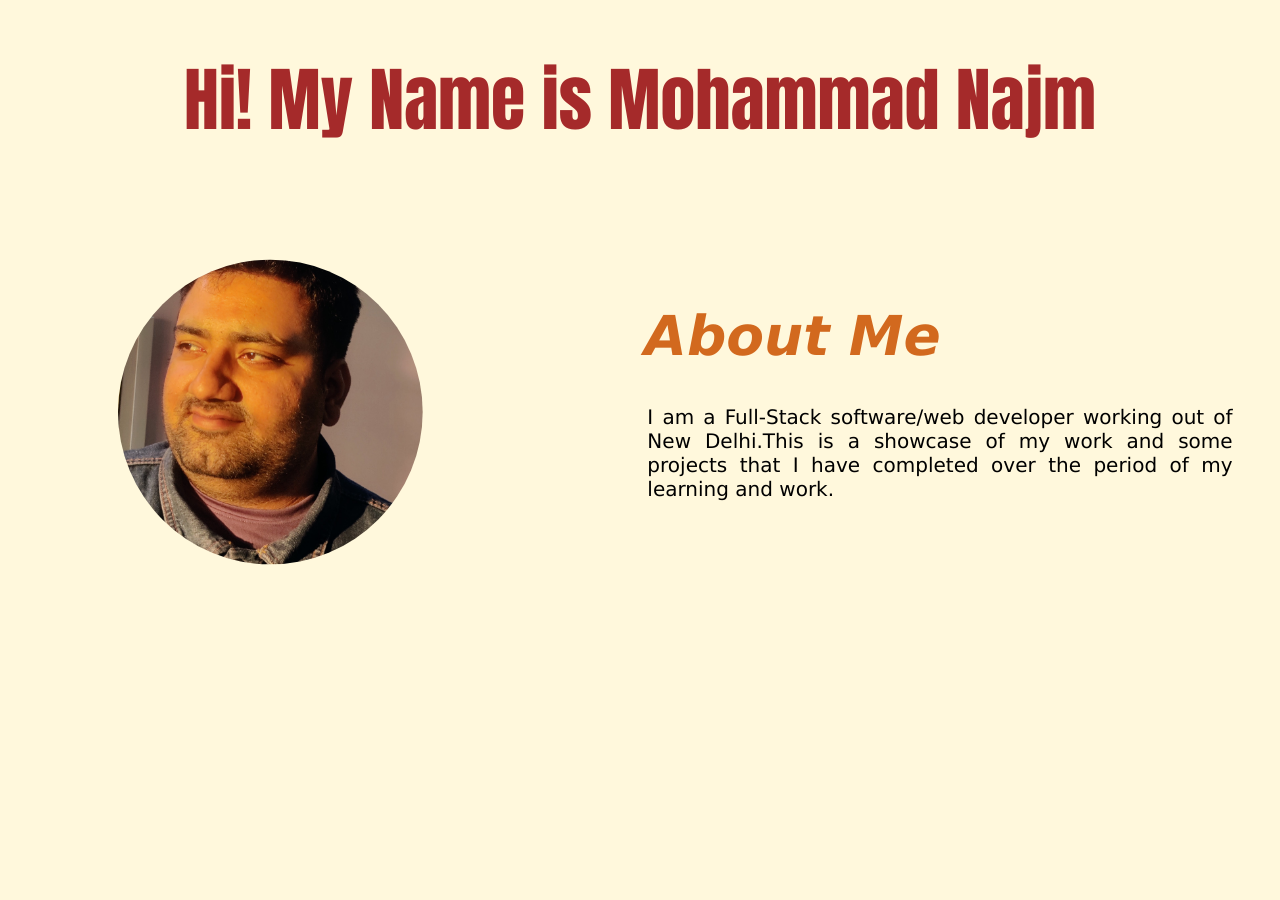
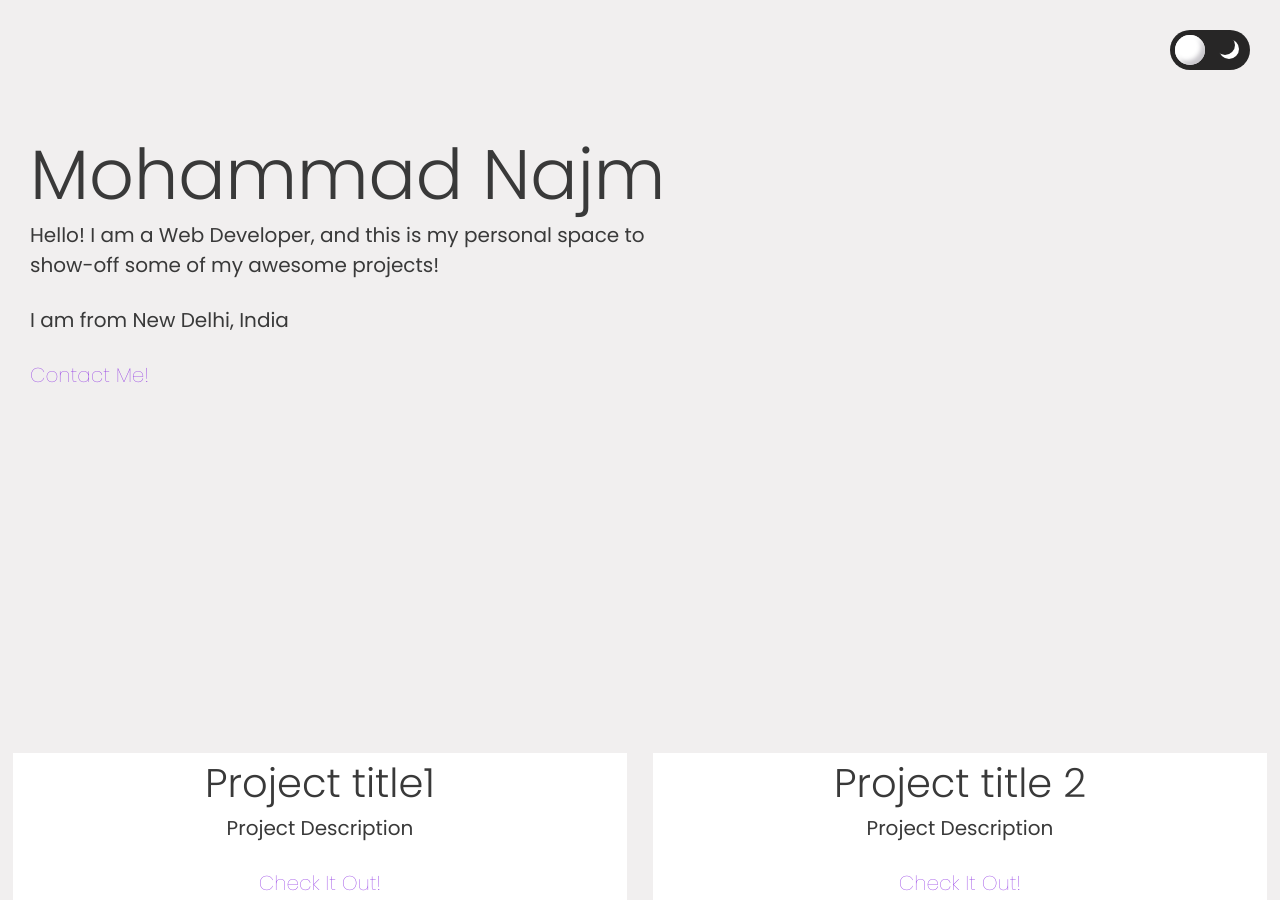
Before and after one commit to najmdevstudio/cv-pages, a plain HTML site: page index.html in a window 1280 px wide. Shown: the top 900 px of the page. Before the commit the page ends 800 px from the top, so only its background shows below. Drawn offline with Linux system fonts and the light colour scheme.

Commit message:
Redesigned CV page

```diff
--- a/index.html
+++ b/index.html
@@ -4,19 +4,67 @@
     <meta charset="UTF-8">
     <meta http-equiv="X-UA-Compatible" content="IE=edge">
     <meta name="viewport" content="width=device-width, initial-scale=1.0">
-    <link type="text/css" rel="STYLESHEET" HREF="style.css"/>
+    <link type="text/css" rel="STYLESHEET" HREF="styles.css"/>
     <link rel="icon" href="favicon.ico?=v2"/>
     <title>Developer Profile</title>
 </head>
 <body>
-    <h1>Hi! My Name is Mohammad Najm</h1>
-    <div class="profile-def">
-     <div><img class="profile-pic" src="Profile.jpg" height="25%" width="25%"></div>
-     <div><h2 class="profile-text"><em>About Me</em></h2><div>
-     <div><p class="profile-text" autocapitalize="on">I am a Full-Stack software/web developer working out of New Delhi.This is a showcase of my work and some projects that I have completed over the period of my learning and work.</p></div>
-    </div>
+    <header>
+        <div class="switch">
+            <div class="flicker"></div>
+            <div class="moon"></div>
+        </div>
+    </header>
 
+    <section class="main">
 
+        <div class="main-text">
+            <h1>Mohammad Najm</h1>
+            <p>Hello! I am a Web Developer, and this is my personal space to show-off some of my awesome projects!</p>
+            <br>
+            <p>I am from  New Delhi, India</p>
+            <br>
+            <a href="#footer">Contact Me!</a>
+        </div>
 
+    </section>
+    <section class="sub-section">
+        <div class="square">
+            <h2>Project title1</h2>
+            <p>Project Description</p>
+            <br>
+            <a href="">Check It Out!</a>
+        </div>
+        <div class="square">
+            <h2>Project title 2</h2>
+            <p>Project Description</p>
+            <br>
+            <a href="">Check It Out!</a>
+        </div>
+        <div class="square">
+            <h2>Project title 3</h2>
+            <p>Project Description</p>
+            <br>
+            <a href="">Check It Out!</a>
+        </div>
+        <div class="square">
+            <h2>Project title 4</h2>
+            <p>Project Description</p>
+            <br>
+            <a href="">Check It Out!</a>
+        </div>
+        <div class="square">
+            <h2>Project title 5</h2>
+            <p>Project Description</p>
+            <br>
+            <a href="">Check It Out!</a>
+        </div>
+    </section>
+
+    <footer id="footer">
+
+    </footer>
+
+<script src="scripts.js"></script>
 </body>
 </html>
--- /dev/null
+++ b/scripts.js
@@ -0,0 +1,5 @@
+const switchElement = document.querySelector(".switch");
+
+switchElement.addEventListener('click',() => {
+    document.body.classList.toggle('dark')
+})
--- a/style.css
+++ /dev/null
@@ -1,73 +0,0 @@
-
-h1 {
-    font-family: Impact, Haettenschweiler, 'Arial Narrow Bold', sans-serif;
-    font-size: 70px;
-    font-weight: bold;
-    color: brown;
-    text-align: center;
-    align-content: center;
-    object-position: center;
-
-}
-
-h2{
-    font-family: 'Lucida Sans', 'Lucida Sans Regular', 'Lucida Grande', 'Lucida Sans Unicode', Geneva, Verdana, sans-serif;
-    font-size: 55px;
-    font-weight: bold;
-    color: chocolate;
-    text-align: left;
-    margin: 2px;
-    padding: 5px;
-}
-
-body{
-    display: flexbox;
-    justify-content: center;
-    background-color: cornsilk;
-}
-
-div{
-    display: block;
-    float: left;
-    height: 25%;
-    width: 98%;
-    padding: 5px;
-    margin: auto;
-}
-
-.profile-pic{
-    padding: 0px;
-    margin-left: 100px;
-    margin-right: 30px;
-    display: flexbox;
-    border-radius: 2px;
-    width: 50%;
-    height: 50%;
-    clip-path: circle();
-    object-fit: fill;
-}
-
-.profile-def{
-    display: flex;
-    flex-direction: row;
-    align-items: flex-start;
-    clear: both;
-    flex-grow: wrap;
-}
-
-.profile-text{
-    font-family: 'Lucida Sans', 'Lucida Sans Regular', 'Lucida Grande', 'Lucida Sans Unicode', Geneva, Verdana, sans-serif;
-    display: flexbox;
-    align-content: flex-start;
-}
-
-p {
-    font-family: 'Lucida Sans', 'Lucida Sans Regular', 'Lucida Grande', 'Lucida Sans Unicode', Geneva, Verdana, sans-serif;
-    font-size: 20px;
-    text-justify:auto;
-    text-align: justify;
-    text-decoration: none;
-    text-overflow: ellipsis;
-
-
-}
--- /dev/null
+++ b/styles.css
@@ -0,0 +1,149 @@
+@import url('https://fonts.googleapis.com/css2?family=Poppins:ital,wght@0,100;0,200;0,300;0,400;0,500;1,200;1,400&display=swap');
+
+body{
+    transition: 0.3s;
+    margin: 0;
+    padding: 0;
+    background-color: rgb(241,239,239);
+    font-family: 'Poppins', sans-serif;
+    color: rgb(57,57,57);
+}
+
+h1{
+    font-size: 70px;
+    line-height: 70px;
+    font-weight: 300;
+    margin: 10px 0;
+}
+
+h2{
+    font-size: 40px;
+    line-height: 40px;
+    font-weight: 300;
+    margin:10px 0;
+}
+
+.square .h2{
+    margin: 50px 0 10px 0;
+}
+
+p{
+    margin: 0px;
+    font-size: 20px;
+}
+
+a{
+    color:blueviolet;
+    font-size: 20px;
+    text-decoration: none;
+    font-weight: 100;
+}
+
+.dark a{
+    color:rgb(251, 255, 0);
+}
+
+
+header{
+    display: flex;
+    justify-content: flex-end;
+    padding: 30px;
+}
+
+
+footer{
+    display: flex;
+    justify-content: center;
+    padding: 100px 30px;
+    background-color: rgb(136,136,136);
+}
+
+.dark footer{
+    background-color: rgb(28,28,28);
+}
+
+
+
+
+
+.switch{
+    width: 80px;
+    height: 40px;
+    border-radius: 20px;
+    background-color: rgb(39,38,38);
+    position: relative;
+}
+
+.flicker{
+    width: 30px;
+    height:30px;
+    border-radius: 15px;
+    background-color: rgb(255,255,255);
+    top: 5px;
+    left: 5px;
+    transition: 0.3s;
+    box-shadow:
+        inset 4px 4px 4px rgb(255,255,255),
+        inset -4px -4px 4px rgb(195 193 198 /90%)
+        ;
+    position: absolute;
+}
+
+.dark{
+    background-color: rgb(57,57,57);
+    transition: 0.3s;
+}
+
+.moon{
+    width: 20px;
+    height: 20px;
+    border-radius: 10px;
+    box-shadow: 4px 4px 0 0 rgb(255,255,255);
+    position: absolute;
+    top:5px;
+    left: 45px;
+}
+
+.dark .flicker{
+    transform: translateX(40px);
+    transition: 0.3s;
+}
+
+.dark > * {
+    color: rgb(255,255,255);
+}
+
+.main{
+    height: 80vh;
+}
+
+.main-text{
+    width: 50%;
+    padding: 30px;
+}
+
+.square{
+    width:98%;
+    margin: 1%;
+    height: 350px;
+    background-color: rgb(255,255,255);
+    text-align: center;
+
+}
+
+.dark .square{
+    background-color: rgb(71,71,71);
+}
+
+.sub-section{
+    display: flex;
+    flex-wrap: wrap;
+}
+
+@media only screen and (min-width: 970px){
+    .square{
+        width: 48%;
+        margin: 1%;
+        height:600px;
+    }
+}
```
